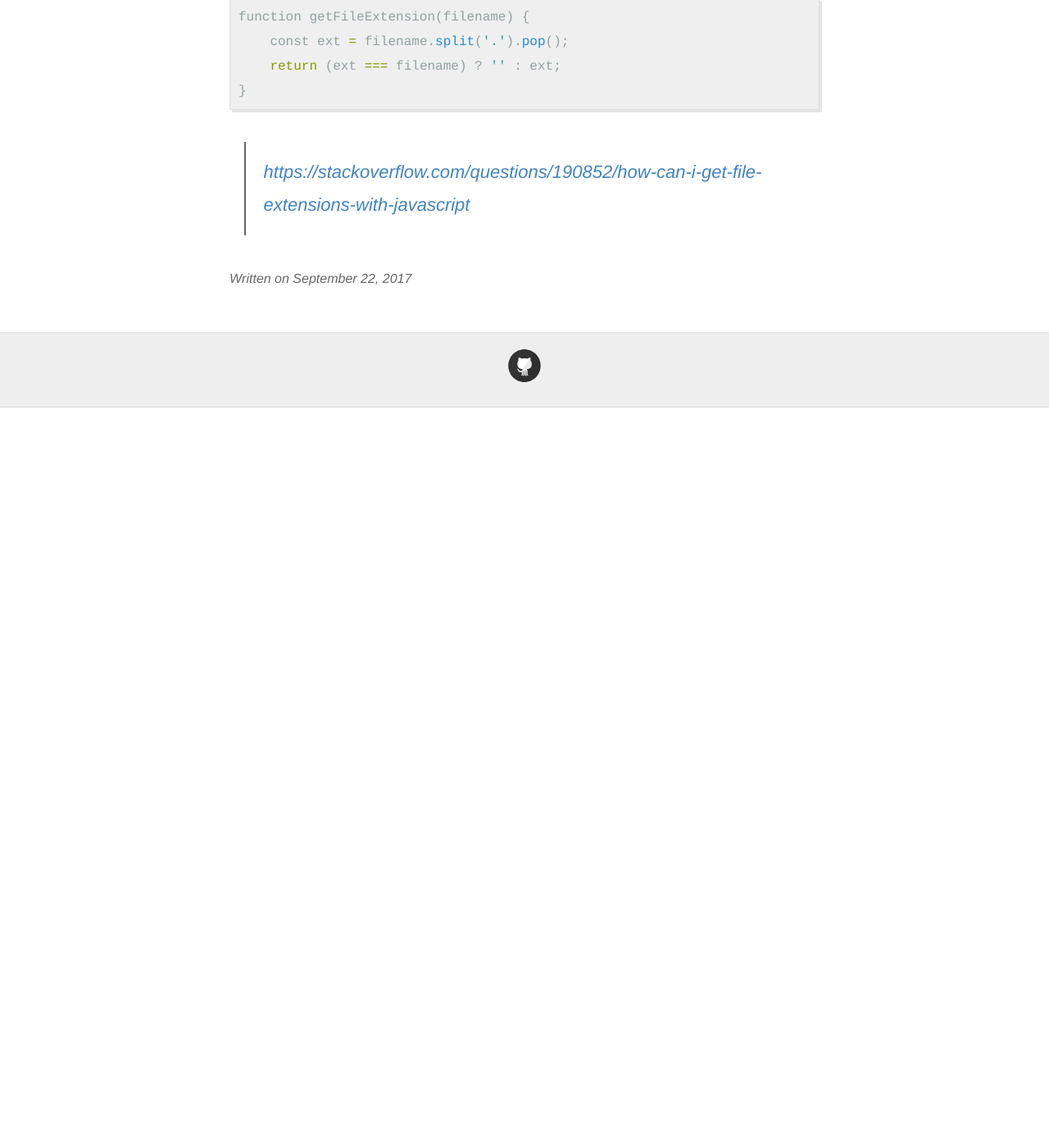
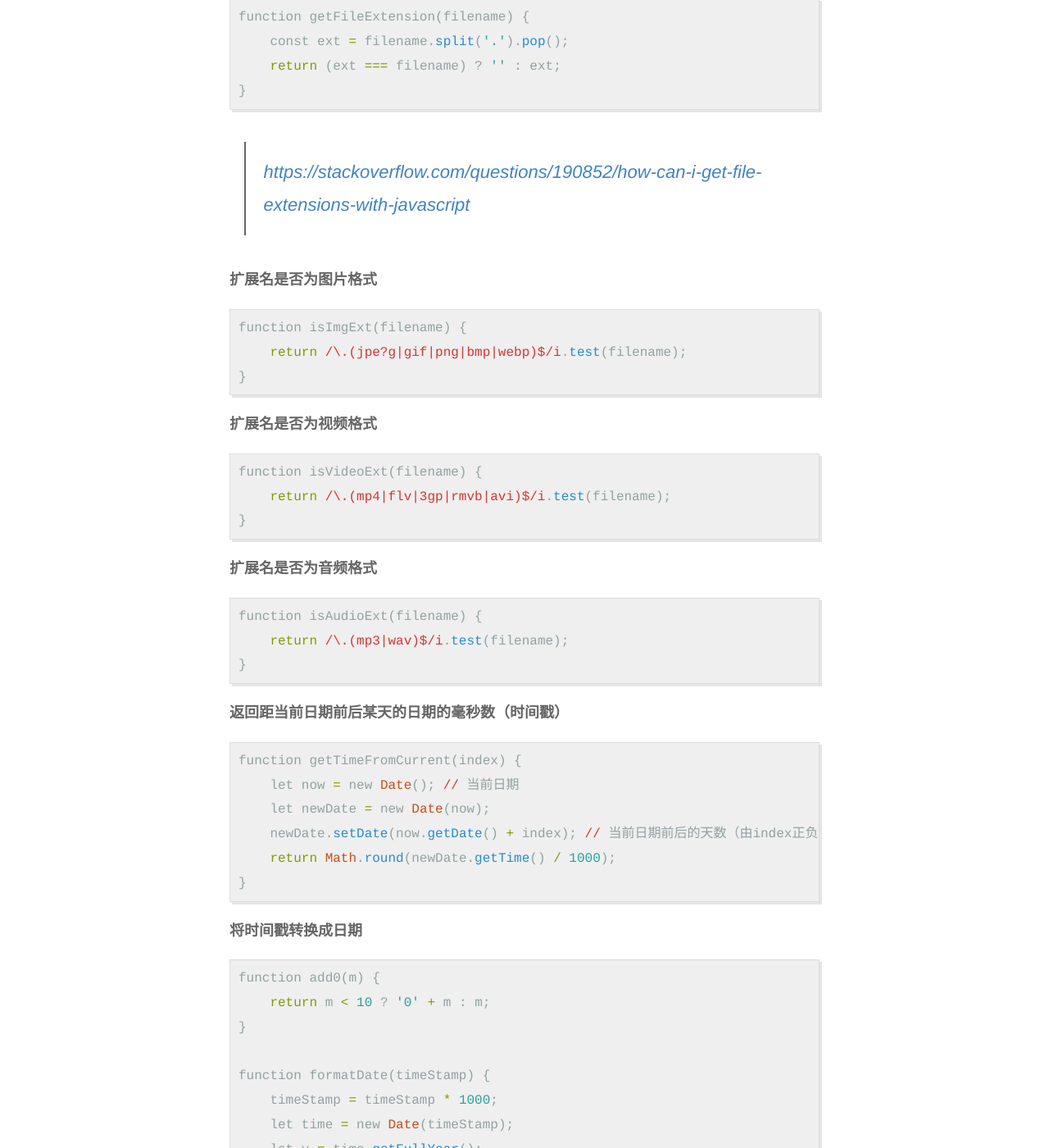
Before and after one commit to loveyunk/old.loveyunk.github.io, a Jekyll site: the page built from _posts/2017-9-22-js常用工具类方法.md, in a window 1280 px wide and 1400 px high, scrolled down 270 px. Shown: the whole window at 82% size. Built offline with Jekyll 4.4.1, drawn with Linux system fonts in a browser that asks for light colours; before the commit the page ends 900 px from its top, so only the background shows below that; some of the changed text lies outside the part shown.

Commit message:
update post

```diff
--- a/_posts/2017-9-22-js常用工具类方法.md
+++ b/_posts/2017-9-22-js常用工具类方法.md
@@ -11,3 +11,88 @@ function getFileExtension(filename) {
 }
 {% endhighlight %}
 > [https://stackoverflow.com/questions/190852/how-can-i-get-file-extensions-with-javascript](https://stackoverflow.com/questions/190852/how-can-i-get-file-extensions-with-javascript)
+
+#### 扩展名是否为图片格式
+{% highlight ruby%}
+function isImgExt(filename) {
+    return /\.(jpe?g|gif|png|bmp|webp)$/i.test(filename);
+}
+{% endhighlight %}
+
+#### 扩展名是否为视频格式
+{% highlight ruby%}
+function isVideoExt(filename) {
+    return /\.(mp4|flv|3gp|rmvb|avi)$/i.test(filename);
+}
+{% endhighlight %}
+
+#### 扩展名是否为音频格式
+{% highlight ruby%}
+function isAudioExt(filename) {
+    return /\.(mp3|wav)$/i.test(filename);
+}
+{% endhighlight %}
+
+#### 返回距当前日期前后某天的日期的毫秒数（时间戳）
+{% highlight ruby%}
+function getTimeFromCurrent(index) {
+    let now = new Date(); // 当前日期
+    let newDate = new Date(now);
+    newDate.setDate(now.getDate() + index); // 当前日期前后的天数（由index正负决定）
+    return Math.round(newDate.getTime() / 1000);
+}
+{% endhighlight %}
+
+#### 将时间戳转换成日期
+{% highlight ruby%}
+function add0(m) {
+    return m < 10 ? '0' + m : m;
+}
+
+function formatDate(timeStamp) {
+    timeStamp = timeStamp * 1000;
+    let time = new Date(timeStamp);
+    let y = time.getFullYear();
+    let m = time.getMonth() + 1;
+    let d = time.getDate();
+    let h = time.getHours();
+    let mm = time.getMinutes();
+    let s = time.getSeconds();
+
+    return y + '-' + add0(m) + '-' + add0(d) + ' ' + add0(h) + ':' + add0(mm);
+}
+{% endhighlight %}
+
+#### 产生八位随机数
+{% highlight ruby%}
+function getRandomNum() {
+    let t = '';
+    for (let i = 0; i < 8; i++) {
+        t += Math.floor(Math.random() * 10);
+    }
+    return t;
+}
+{% endhighlight %}
+
+#### 保存图片
+{% highlight ruby%}
+function save(image) {
+    let link = document.createElement('a');
+    link.download = '';
+    link.href = image;
+    link.click();
+}
+{% endhighlight %}
+
+#### dataURL(base64)转Blob类型或File类型
+{% highlight ruby%}
+function dataURLtoBlob(dataurl) {
+    let arr = dataurl.split(','), mime = arr[0].match(/:(.*?);/)[1],
+        bstr = atob(arr[1]), n = bstr.length, u8arr = new Uint8Array(n);
+    while (n--) {
+        u8arr[n] = bstr.charCodeAt(n);
+    }
+    // return new Blob([u8arr], {type: mime});
+    return new File([u8arr], {type: mime});
+}
+{% endhighlight %}
```
